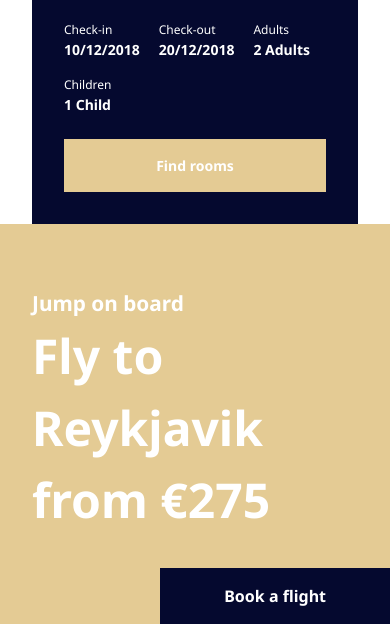
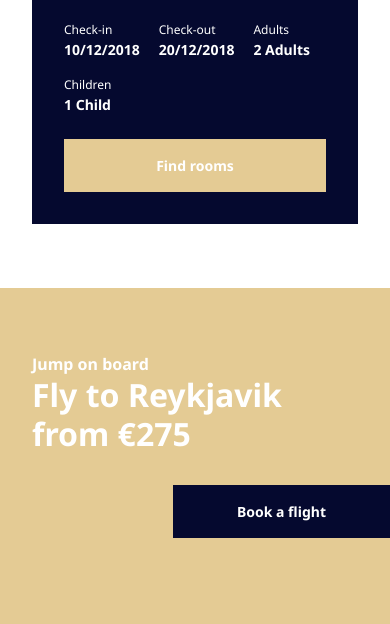
Before and after one commit to lerrra/reykjavik, a plain HTML site: page index.html in a window 390 px wide. Shown: the part 4840-5464 px from the top of the page. After the commit the page ends 5378 px from the top, so only its background shows below. Drawn offline with Linux system fonts and the light colour scheme.

Commit message:
mobile version for offer block

```diff
--- a/css/style.css
+++ b/css/style.css
@@ -775,6 +775,7 @@ a:hover {
                     @media screen and (max-width: 768px){
                         .booking {
                             flex-flow: row wrap;
+                            padding-bottom: 4rem;
                         }
                         .booking__image {
                             width: 70%;
@@ -849,6 +850,7 @@ a:hover {
             }
             .offer__text-title {
                 font-size: 3rem;
+                line-height: 1.2;
             }
 
         .offer__button {
@@ -867,3 +869,16 @@ a:hover {
                 background-color: #05092F;
                 color: white;
             }
+
+                @media screen and (max-width: 768px){
+                    .offer__text-subtitle {
+                        font-size: 1rem;
+                    }
+                    .offer__text-title {
+                        font-size: 2rem;
+                    }
+                    .offer__button-btn {
+                        font-size: 0.875rem;
+                    }
+
+                }
```
